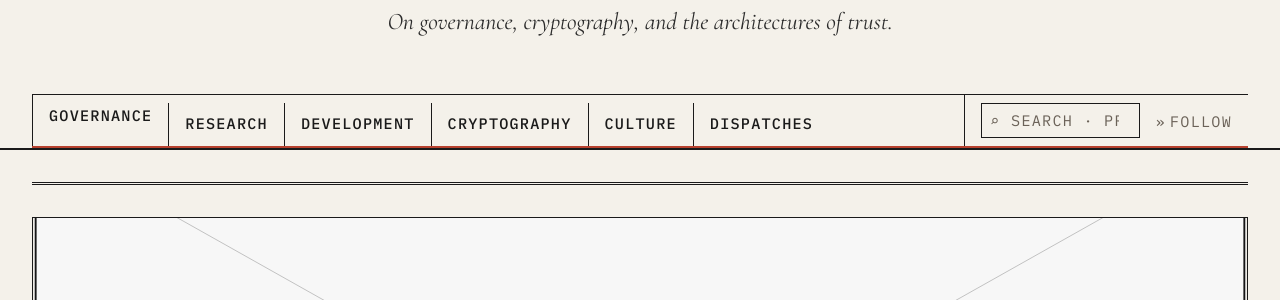
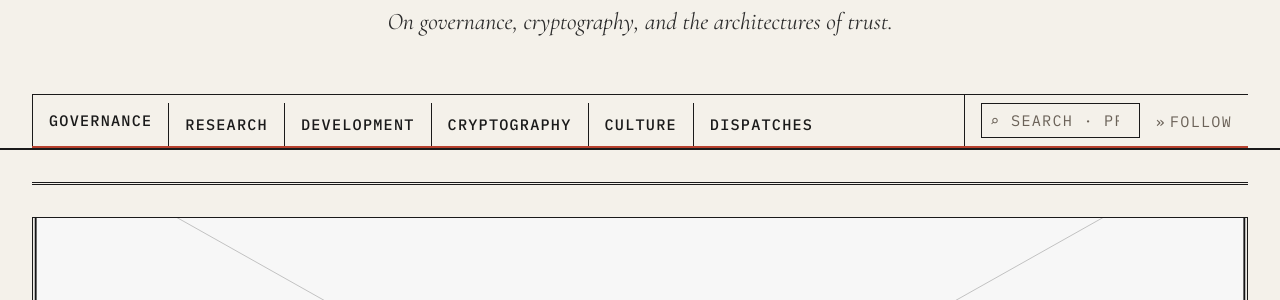
Before and after one commit to onConsensus/website, a Jekyll site: the page built from index.html, in a window 1280 px wide. Shown: the part 208-508 px from the top of the page. Built offline with Jekyll 4.4.1, drawn with Linux system fonts in a browser that asks for light colours.

Commit message:
Align navigation menu items for consistent appearance
Update Sass to apply flexbox styling to navigation list items and links, ensuring consistent height and vertical centering across all menu options.

Replit-Commit-Author: Agent
Replit-Commit-Session-Id: 1d345f15-541e-448b-8b40-e8bd60b20ddc
Replit-Commit-Checkpoint-Type: full_checkpoint
Replit-Commit-Event-Id: f21386bf-019e-4da6-9695-01cafe4db640
Replit-Commit-Screenshot-Url: https://storage.googleapis.com/screenshot-production-us-central1/0a3abf27-d183-47a1-beb4-9239827b2989/1d345f15-541e-448b-8b40-e8bd60b20ddc/1BoKfmX
Replit-Helium-Checkpoint-Created: true

```diff
--- a/_sass/_masthead.scss
+++ b/_sass/_masthead.scss
@@ -112,6 +112,7 @@
 .masthead__nav-list {
   display: flex;
   flex-wrap: nowrap;
+  align-items: stretch;
   gap: 0;
   margin: 0;
   padding: 0;
@@ -120,22 +121,22 @@
   overflow-x: auto;
   scrollbar-width: thin;
   -webkit-overflow-scrolling: touch;
-
-  // Leading hairline so the first item (Governance) reads as inset by the
-  // same rule + padding pair as every subsequent item — otherwise the first
-  // glyph sits flush against the container edge and the bar looks unbalanced.
-  border-left: var(--rule-hairline);
 }
 
 .masthead__nav-item {
   flex: 0 0 auto;
-  + .masthead__nav-item {
-    border-left: var(--rule-hairline);
-  }
+  display: flex;           // so the link can stretch + center inside the cell
+  align-items: stretch;
+
+  // Every item — including the first — carries its own leading hairline.
+  // Putting the rule on the LI (not the UL) guarantees identical height,
+  // baseline, and corner treatment for Governance and every section after it.
+  border-left: var(--rule-hairline);
 }
 
 .masthead__nav-link {
-  display: inline-block;
+  display: inline-flex;
+  align-items: center;
   padding: var(--space-2xs) var(--space-s);
   font-family: var(--font-mono);
   font-size: var(--step--1);
```
Also changed, not shown: attached_assets/Screenshot_2026-05-03_at_2.03.17_PM_1777806214997.png (added), attached_assets/targeted_element_1777806155766.png (added), screenshots/nav-after.jpg (added), screenshots/nav-current.jpg (added), screenshots/nav-on-governance.jpg (added).
